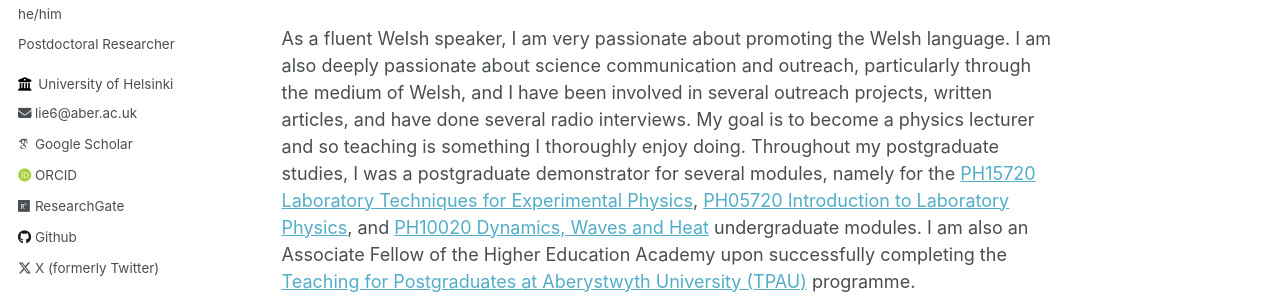
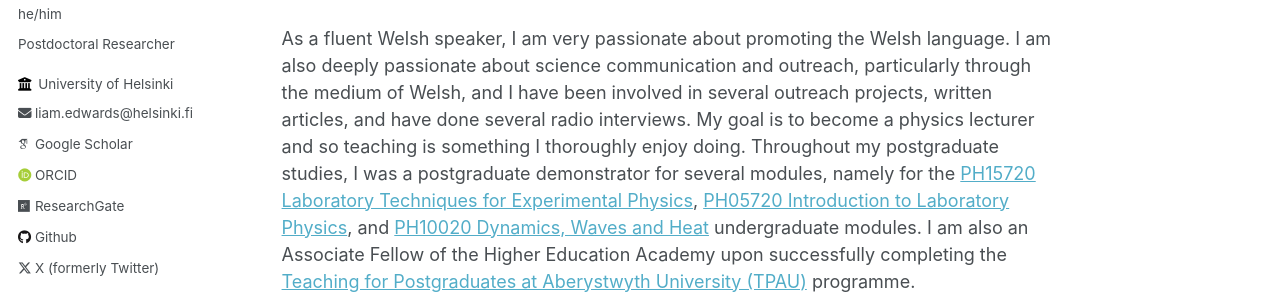
Before and after one commit to liamtomosedwards/liamtomosedwards.github.io, a Jekyll site: the page built from _pages/about.md, in a window 1280 px wide. Shown: the part 363-660 px from the top of the page. Built offline with Jekyll 4.4.1, drawn with Linux system fonts in a browser that asks for light colours; some web fonts are replaced.

Commit message:
Corrected email

```diff
--- a/_includes/author-profile.html
+++ b/_includes/author-profile.html
@@ -34,7 +34,7 @@
         <li><a href="{{ author.uri }}"><i class="fas fa-fw fa-link icon-pad-right" aria-hidden="true"></i>{{ site.data.ui-text[site.locale].website_label | default: "Website" }}</a></li>
       {% endif %}
       {% if author.email %}
-        <li><a href="mailto:{{ author.email }}"><i class="fas fa-fw fa-envelope icon-pad-right" aria-hidden="true"></i>{{ site.data.ui-text[site.locale].email_label | default: "lie6@aber.ac.uk" }}</a></li>
+        <li><a href="mailto:{{ author.email }}"><i class="fas fa-fw fa-envelope icon-pad-right" aria-hidden="true"></i>{{ site.data.ui-text[site.locale].email_label | default: "liam.edwards@helsinki.fi" }}</a></li>
       {% endif %}
 
       <!-- Font Awesome and Academicons icons / Academic websites -->
```
